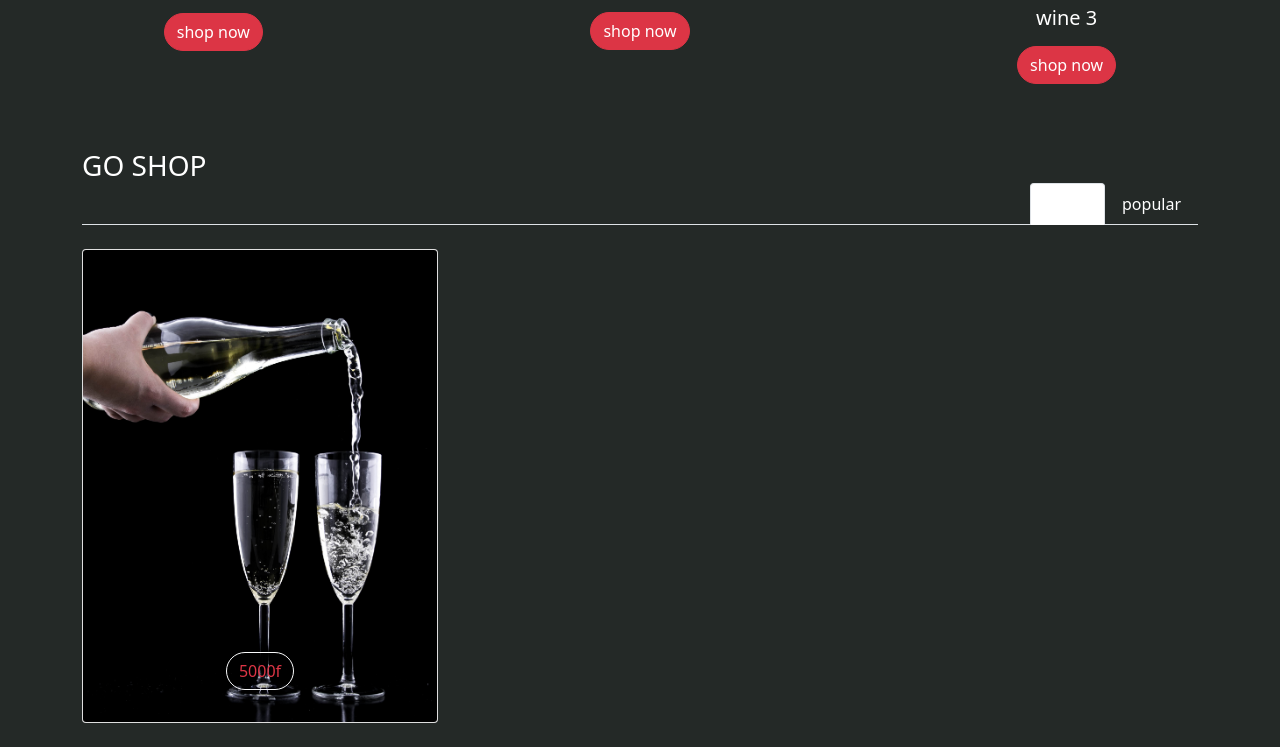
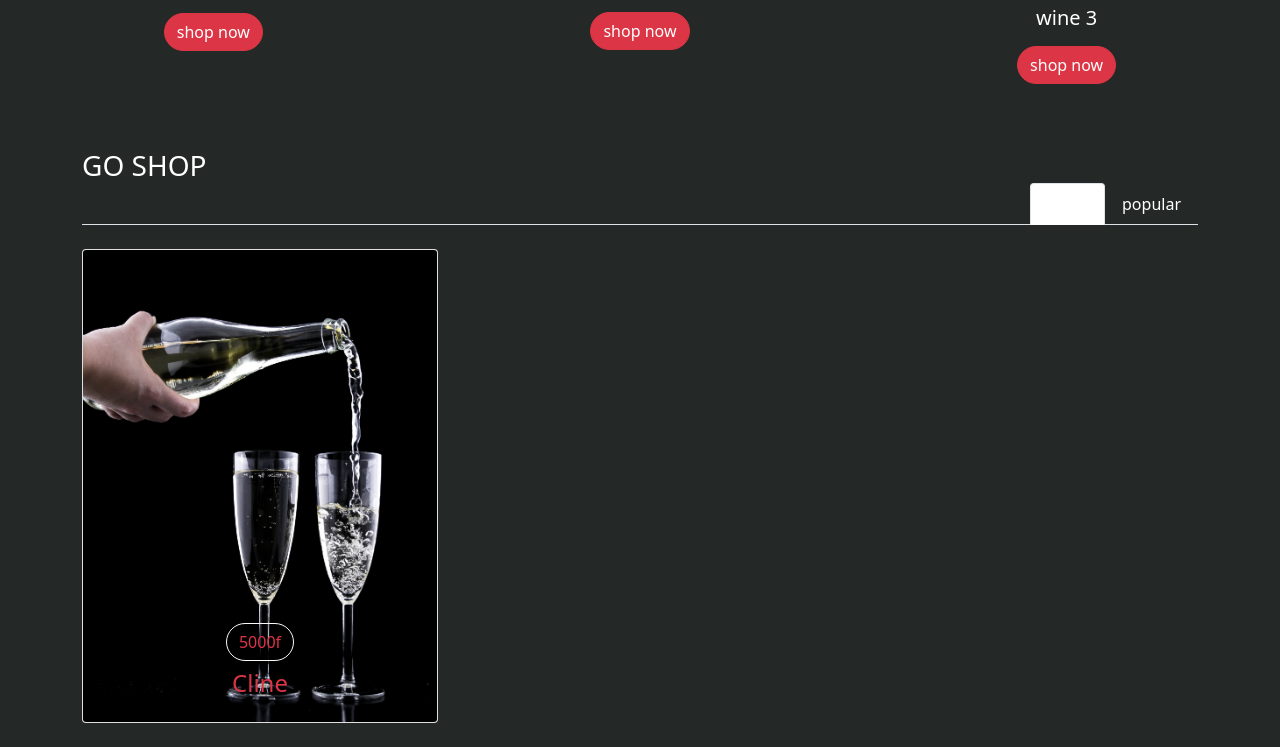
Before and after one commit to AudreyKaptue123/Wirestore, a plain HTML site: page index.html in a window 1280 px wide. Shown: the part 1481-2228 px from the top of the page. Drawn offline with nearby package versions, Linux system fonts and the light colour scheme.

Commit message:
carousel update

```diff
--- a/index.html
+++ b/index.html
@@ -217,13 +217,13 @@
                                               <div class="card-img-overlay effect
                                                  bg-dark-gradient d-flex
                                                  flex-column-reverse align-items-center">
-                                                 <h4></h4>
+                                                 <h4 class="text-danger">Cline</h4>
                                                  <h6 class="text-danger btn
                                                      btn-outline-light rounded-pill">5000f
                                                  </h6>
-
                                               </div>
                                           </div>
+                                          <!-- ---------------- -->
                                      </div>
                                </div>
                          </div>
```
